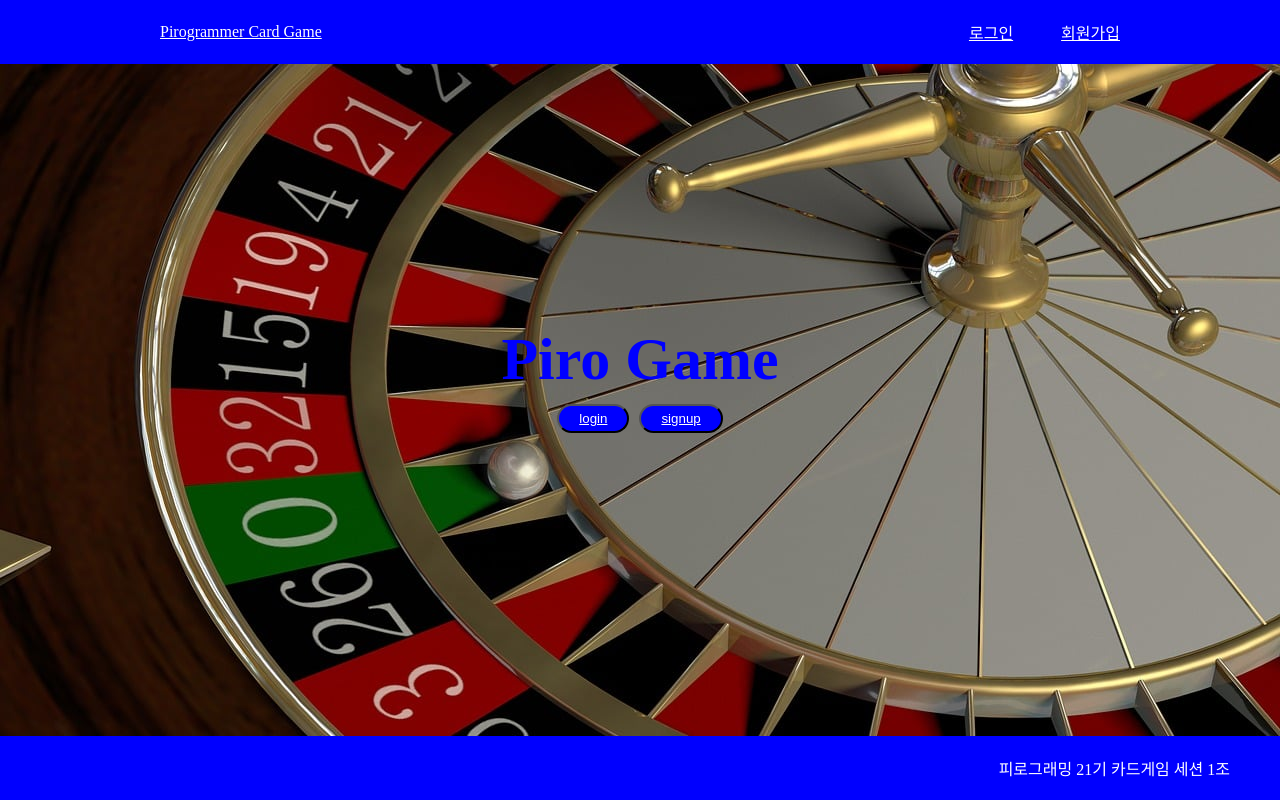
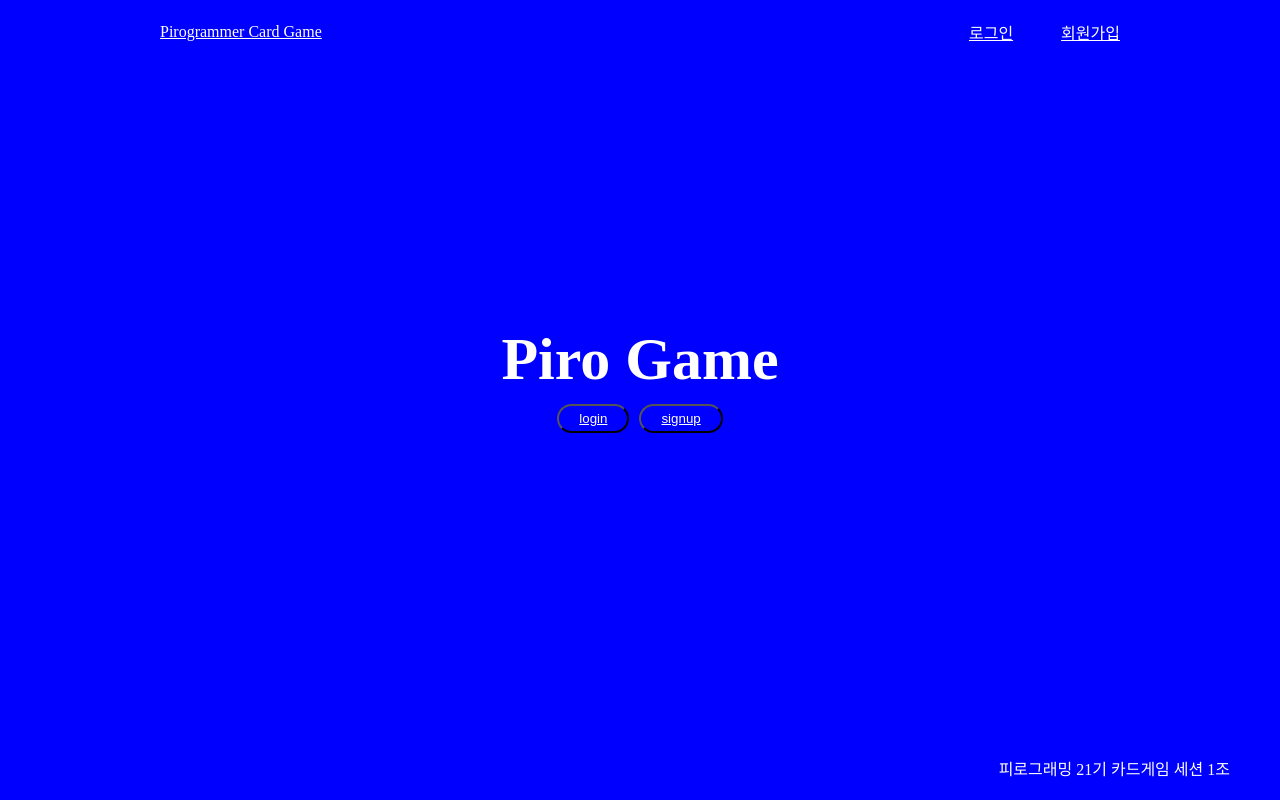
Before and after one commit to Pirogramming-21/Piro21_CardGame_01, a Django app: page / in a window 1280 px wide. Run offline with Django 4.2, Linux system fonts and the light colour scheme.

Commit message:
[Add] style.css -> 폰트, 컬러

```diff
--- a/static/css/main.css
+++ b/static/css/main.css
@@ -46,10 +46,10 @@ footer > span{
 }
 
 /**/
-section{
+section {
     height: 84vh;
     /*배경사진추가*/
-    background-image: url(../images/background.jpg);
+    background-color: blue;
     background-size: cover;
 }
 
@@ -74,7 +74,7 @@ section{
 .main_title>p{
     font-size: 60px;
     font-weight: bold;
-    color : blue;
+    color : white;
 }
 
 
```
Also changed, not shown: static/css/style.css (added, +13 -0 lines), db.sqlite3.
